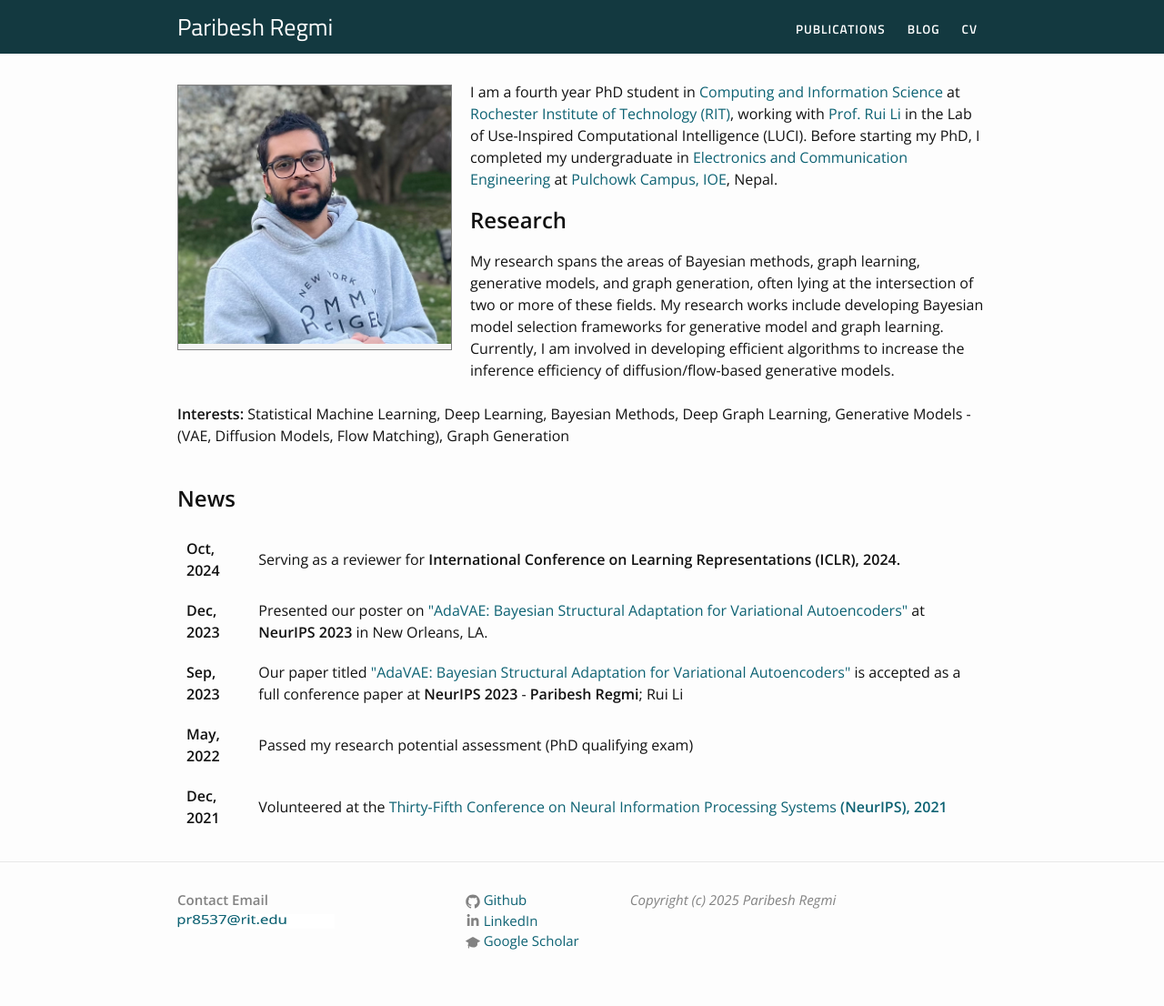
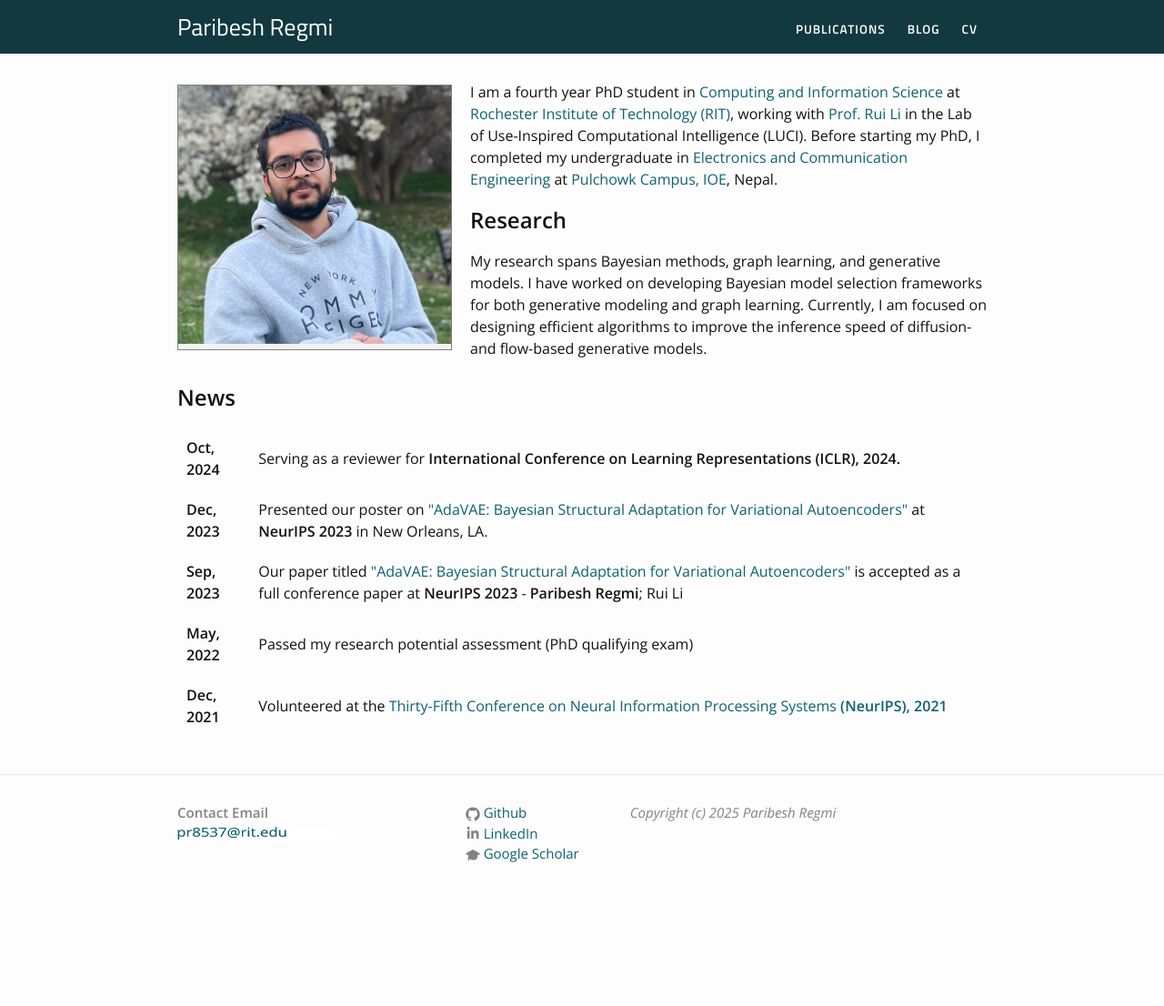
Before and after one commit to paribeshregmi/paribeshregmi.github.io, a Jekyll site: the page built from index.markdown, in a window 1280 px wide. Shown: the whole page at 91% size. Built offline with Jekyll 4.4.1, drawn with Linux system fonts in a browser that asks for light colours; after the commit the page ends 1010 px from its top, so only the background shows below that.

Commit message:
Update index.markdown

```diff
--- a/index.markdown
+++ b/index.markdown
@@ -15,12 +15,8 @@ layout: default
     <h2>
  <b>Research</b>
  </h2>
-My research spans the areas of Bayesian methods, graph learning, generative models, and graph generation, often lying at the intersection of two or more of these fields. My research works include developing Bayesian model selection frameworks for generative model and graph learning. Currently, I am involved in developing efficient algorithms
- to increase the inference efficiency of diffusion/flow-based generative models. <br><br>
+My research spans Bayesian methods, graph learning, and generative models. I have worked on developing Bayesian model selection frameworks for both generative modeling and graph learning. Currently, I am focused on designing efficient algorithms to improve the inference speed of diffusion- and flow-based generative models. <br><br>
 
- <!-- My research focuses on developing Bayesian framework that allows deep learning models to dynamically adapt their structures in light of data. Currently, I am engaged in developing model selection frameworks for different learning scenarios like supervised/unsupervised learning, graph learning, and federated learning. <br><br>  -->
-    <b>Interests: </b> Statistical Machine Learning, Deep Learning, Bayesian Methods, Deep Graph Learning, Generative Models - (VAE, Diffusion Models, Flow Matching), Graph Generation
-    </p><br>
 
 <h2>
  <b>News</b>
```
